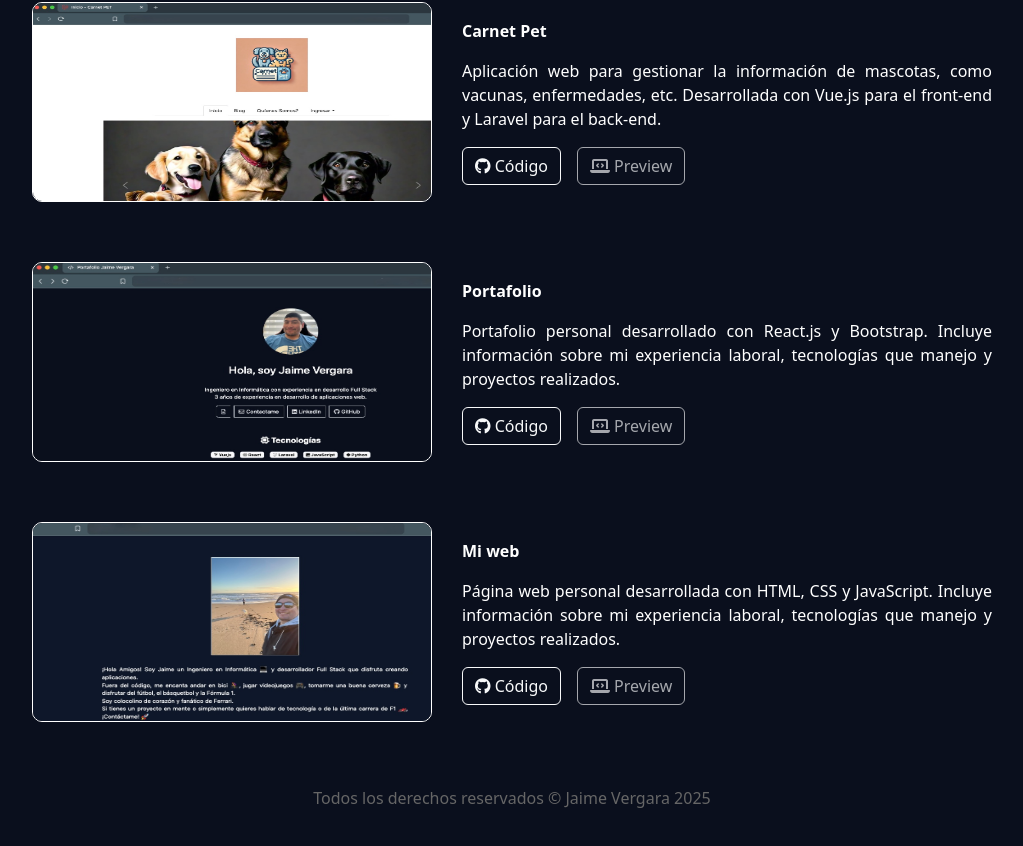
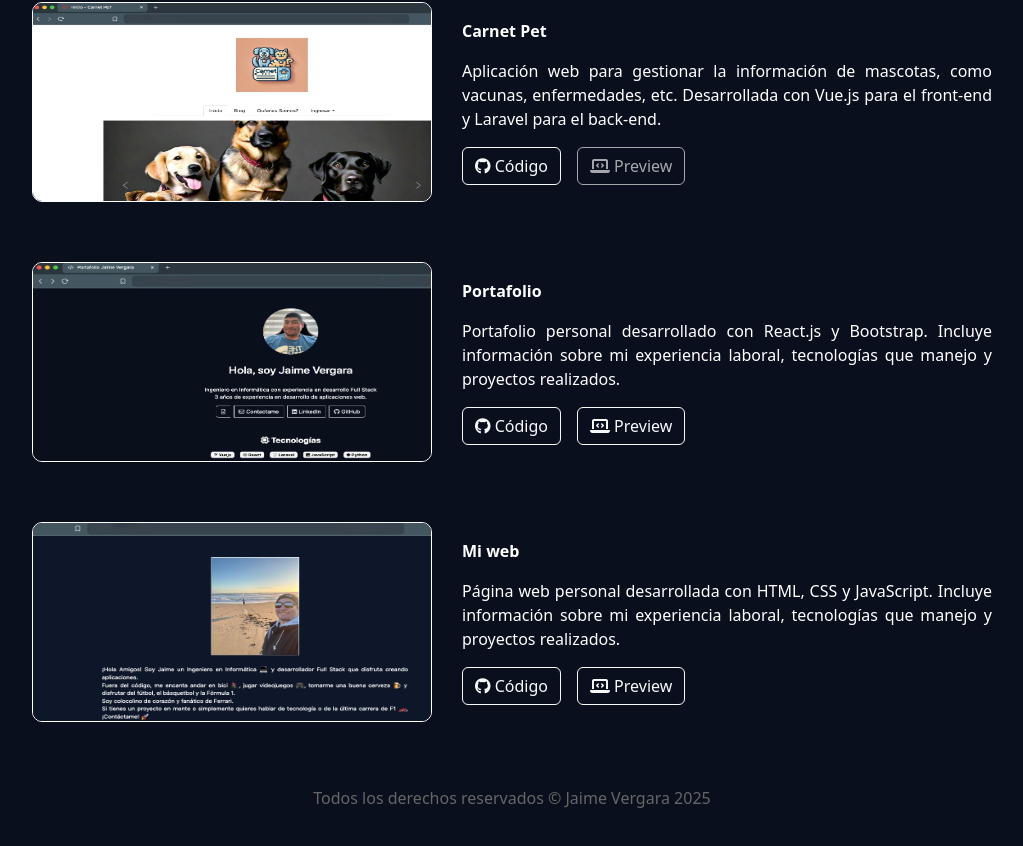
Before and after one commit to JaimeVergara/portafolio, a React (Vite) app: page /services in a window 1280 px wide. Shown: the part 1161-2007 px from the top of the page, without its empty margins (128-1151 px from the left). Built offline with nearby package versions, Linux system fonts and the light colour scheme.

Commit message:
arreglo funcionalidad boton

```diff
--- a/src/components/Proyectos.jsx
+++ b/src/components/Proyectos.jsx
@@ -5,19 +5,22 @@ const proyectos = [
         nombre: 'Carnet Pet',
         descripcion: 'Aplicación web para gestionar la información de mascotas, como vacunas, enfermedades, etc. Desarrollada con Vue.js para el front-end y Laravel para el back-end.',
         imagen: '/portafolio/images/carnetpet.jpg',
-        github: 'https://github.com/JaimeVergara/carnet-pet'
+        github: 'https://github.com/JaimeVergara/carnet-pet',
+        url: ''
     },
     {
         nombre: 'Portafolio',
         descripcion: 'Portafolio personal desarrollado con React.js y Bootstrap. Incluye información sobre mi experiencia laboral, tecnologías que manejo y proyectos realizados.',
         imagen: '/portafolio/images/portafolio.jpg',
-        github: 'https://github.com/JaimeVergara/portafolio'
+        github: 'https://github.com/JaimeVergara/portafolio',
+        url: 'https://jaimevergara.github.io/portafolio/'
     },
     {
         nombre: 'Mi web',
         descripcion: 'Página web personal desarrollada con HTML, CSS y JavaScript. Incluye información sobre mi experiencia laboral, tecnologías que manejo y proyectos realizados.',
         imagen: '/portafolio/images/miweb.jpg',
-        github: 'https://github.com/JaimeVergara/mi-web'
+        github: 'https://github.com/JaimeVergara/mi-web',
+        url: 'https://jaimevergara.github.io/mi-web/'
     }
 ]
 
@@ -27,7 +30,7 @@ export function Proyectos() {
         <div className="titulos">
             <span><i className="fa-solid fa-code"></i> Proyectos</span>
         </div>
-        {proyectos.map(({ nombre, descripcion, imagen, github }, index) => (
+        {proyectos.map(({ nombre, descripcion, imagen, github, url }, index) => (
         <div className="proyecto" key={index}>
             <div className="info-proyecto">
                 <img src={ imagen } className="img-proyecto" alt="..."/>
@@ -36,7 +39,7 @@ export function Proyectos() {
                 <p><strong>{ nombre }</strong></p>
                 <p>{ descripcion }</p>
                 <a href={ github } target="_blank" type="button" className="btn btn-outline-light spce-btn"><i className="fa-brands fa-github"></i> Código</a>
-                <a href="/" type="button" className="btn btn-outline-light spce-btn disabled"><i className="fa-solid fa-laptop-code"></i> Preview</a>
+                <a href={ url ? url : "#" } target="_blank" type="button" className={`btn btn-outline-light spce-btn ${url ? '' : 'disabled'}`}><i className="fa-solid fa-laptop-code"></i> Preview</a>
             </aside>
 
         </div>
```
